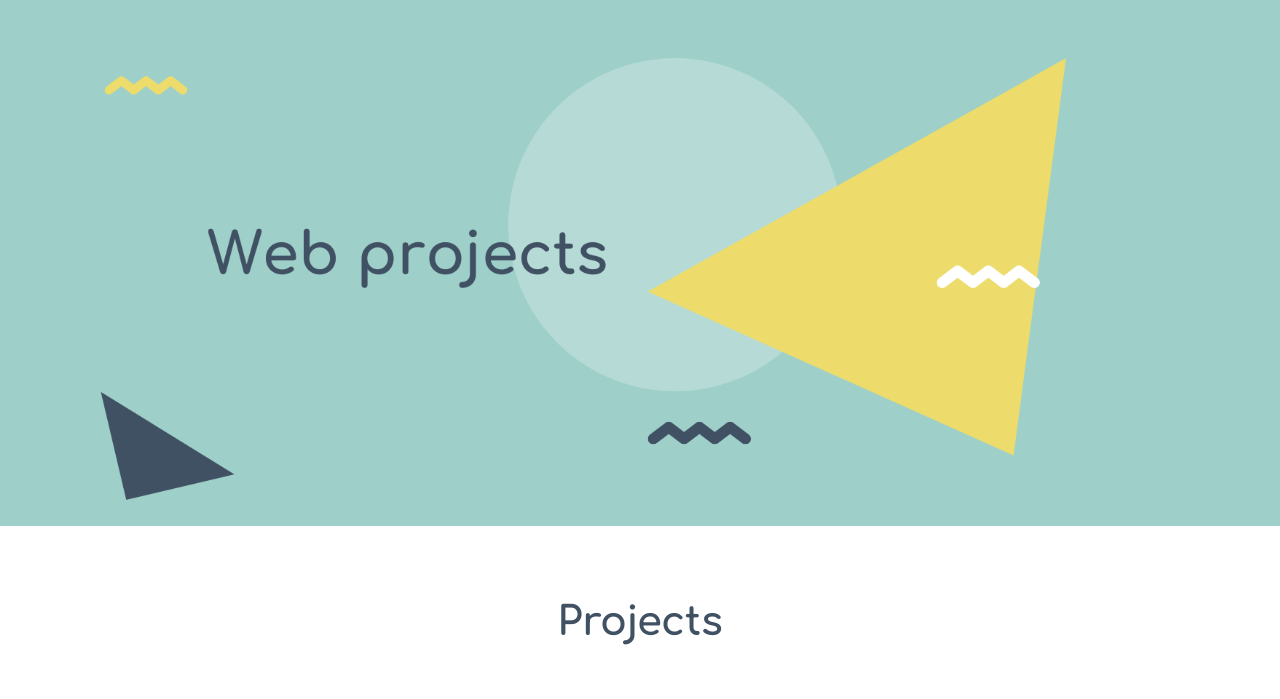
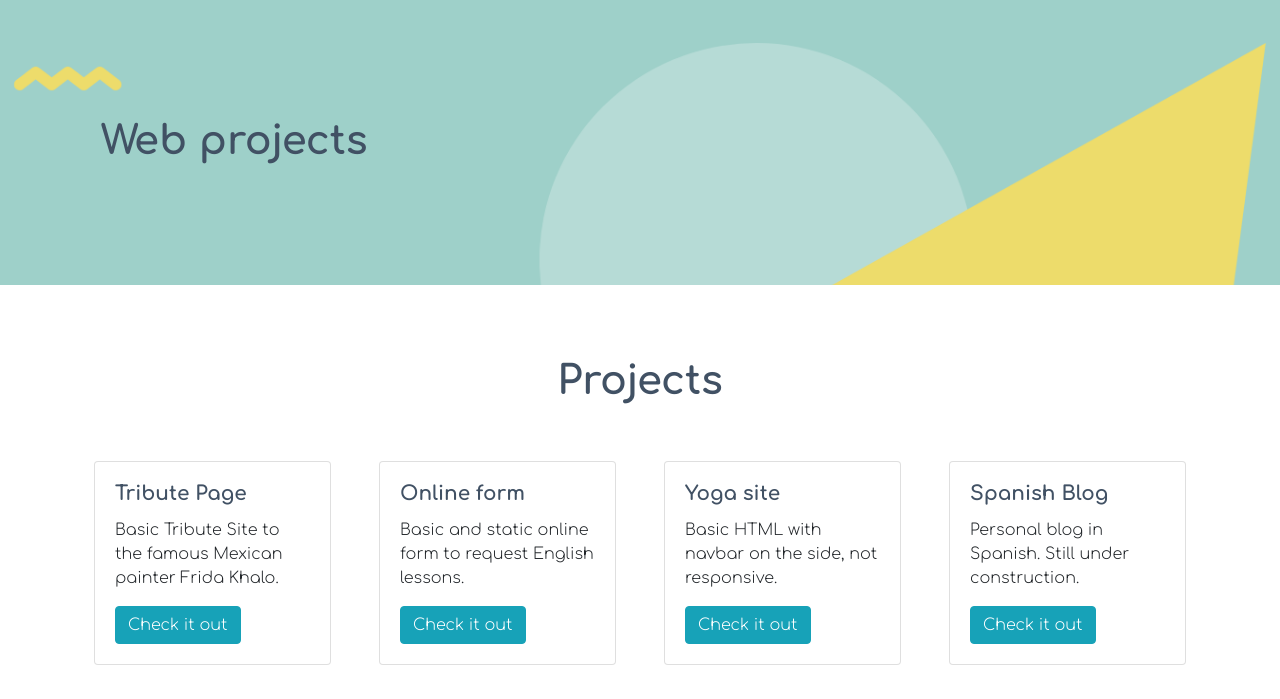
Before and after one commit to marta8919/martagg.com, a plain HTML site: page public/projects.html in a window 1280 px wide. Shown: the part 65-764 px from the top of the page. Drawn offline with nearby package versions, Linux system fonts and the light colour scheme.

Commit message:
background image

```diff
--- a/public/css/index.css
+++ b/public/css/index.css
@@ -34,9 +34,12 @@ nav {
   font-weight: bold;
 }
 
+.mysubtitle {
+  color: var(--main-blue)
+}
+
 
 .myabout {
-  /* background-color: var(--main-bluelight); */
   background-image: url("/public/img/index/backgroundimage.png");
   background-size: cover;
 }
--- a/public/projects.html
+++ b/public/projects.html
@@ -46,18 +46,19 @@
   </div>
 
   <!-- Title-->
-<section class="mysection">
-  <div class="container p-4">
-    <img src="./img/projects/projects.png" alt="Work" width="90%">
+  <div class="myabout p-5">
+    <div class="container" id="home">
+      <div class="container mt-5 mb-5 p-3">
+        <h1 class="mytitle">Web projects</h1>
+      </div>
+    </div>
   </div>
-</section>
-
 
 <!-- Projects -->
 <div class="container mt-5" id="projects">
   <h1 class="mytitle text-center p-4">Projects</h1>
   <div class="row">
-    <div class="col-sm-4 p-4">
+    <div class="col-sm-3 p-4">
       <div class="mycard card">
         <!-- <img src="./img/projects/captura-tribute.png" class="card-img-top d-none d-md-block" alt="..."> -->
         <div class="card-body">
@@ -67,7 +68,7 @@
     </div>
     </div>
     </div>
-    <div class="col-sm-4 p-4">
+    <div class="col-sm-3 p-4">
       <div class="card">
         <!-- <img src="./img/projects/captura-form2.png" class="card-img-top d-none d-md-block" alt="..."> -->
         <div class="card-body">
@@ -77,7 +78,7 @@
     </div>
   </div>
   </div>
-    <div class="col-sm-4 p-4">
+    <div class="col-sm-3 p-4">
       <div class="card">
         <!-- <img src="./img/projects/captura-yoga2.png" class="card-img-top d-none d-md-block" alt="..."> -->
       <div class="card-body">
@@ -87,20 +88,19 @@
       </div>
       </div>
     </div>
-    <!-- <div class="col-sm-3 p-4">
+    <div class="col-sm-3 p-4">
       <div class="card">
-      <img src="./img/projects/captura-yoga2.png" class="card-img-top d-none d-md-block" alt="..."> -->
-      <!-- <div class="card-body">
+      <!-- <img src="./img/projects/captura-yoga2.png" class="card-img-top d-none d-md-block" alt="..."> -->
+      <div class="card-body">
       <h5 class="mytitle card-title">Spanish Blog</h5>
-      <p class="card-text">Personal blog in Spanish.</p>
-      <a href="#" class="btn btn-info">In construction atm</a>
+      <p class="card-text">Personal blog in Spanish. Still under construction.</p>
+      <a href="http://cajondesastre.site" class="btn btn-info">Check it out</a>
       </div>
       </div>
-    </div> -->
+    </div>
   </div>
 </div>
 
-<!-- tools -->
 
 <div class="container">
   <h1 class="mytitle text-center p-4">Tools</h1>
```
Also changed, not shown: public/contact.html (+11 -13 lines), public/index.html (+4 -4 lines), public/work.html (+6 -4 lines).
